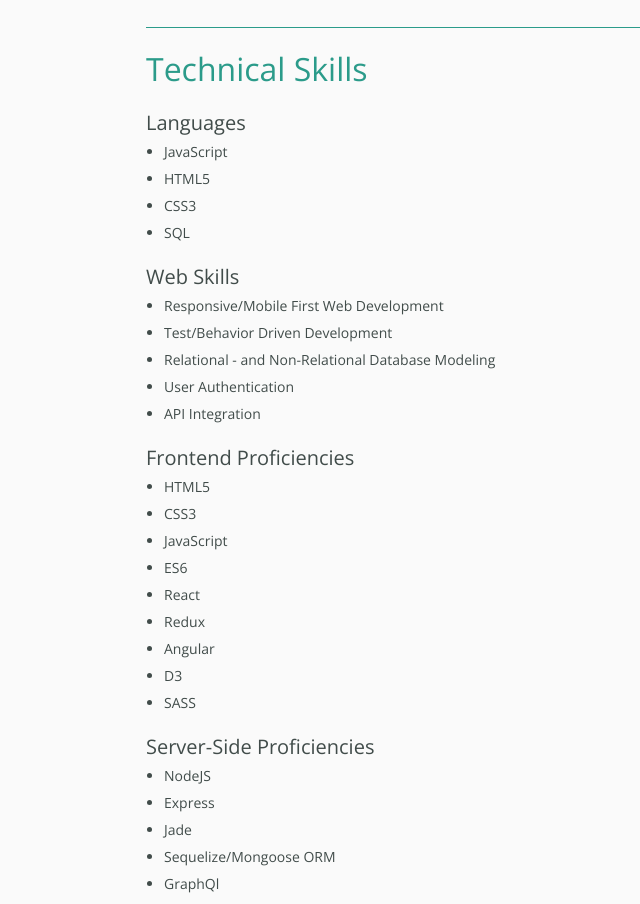
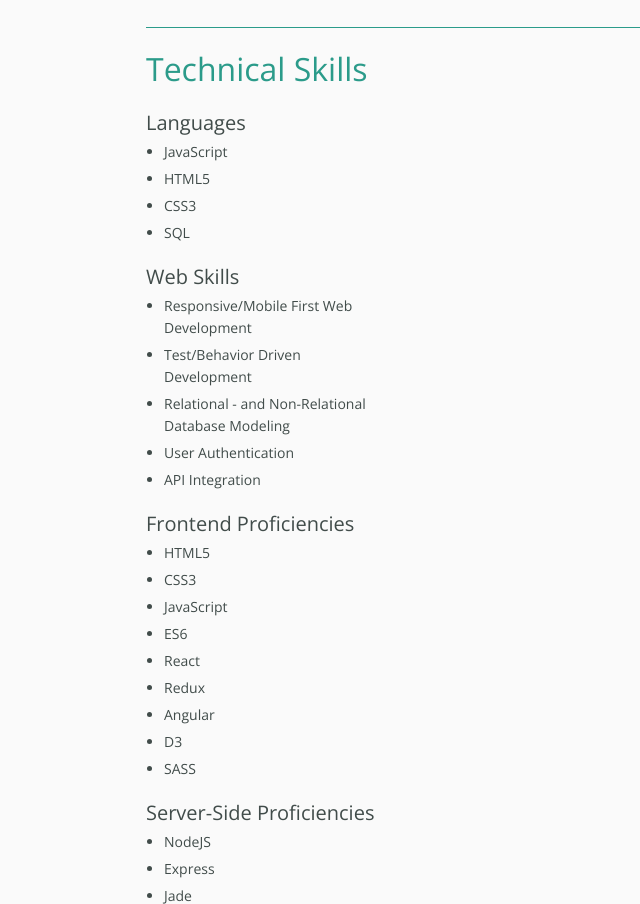
Before and after one commit to ColinTS/ColinTS.github.io, a plain HTML site: page index.html in a window 1280 px wide. Shown: the part 1291-2195 px from the top of the page, without its empty margins (94-734 px from the left). Drawn offline with nearby package versions, Linux system fonts and the light colour scheme.

Commit message:
restyling skills

```diff
--- a/styles.css
+++ b/styles.css
@@ -251,5 +251,15 @@ h6 + h3 {
 
   #skills {
     display: flex,
-    flex-direction: row;
+    justify-content: space-around;
+    flex-wrap: wrap;
+    width: 100%;
   }
+
+  #skills_1, #skills_2, #skills_3 {
+    width: 30%;
+  }
+
+  body {
+    width: 100%;
+  }
```
